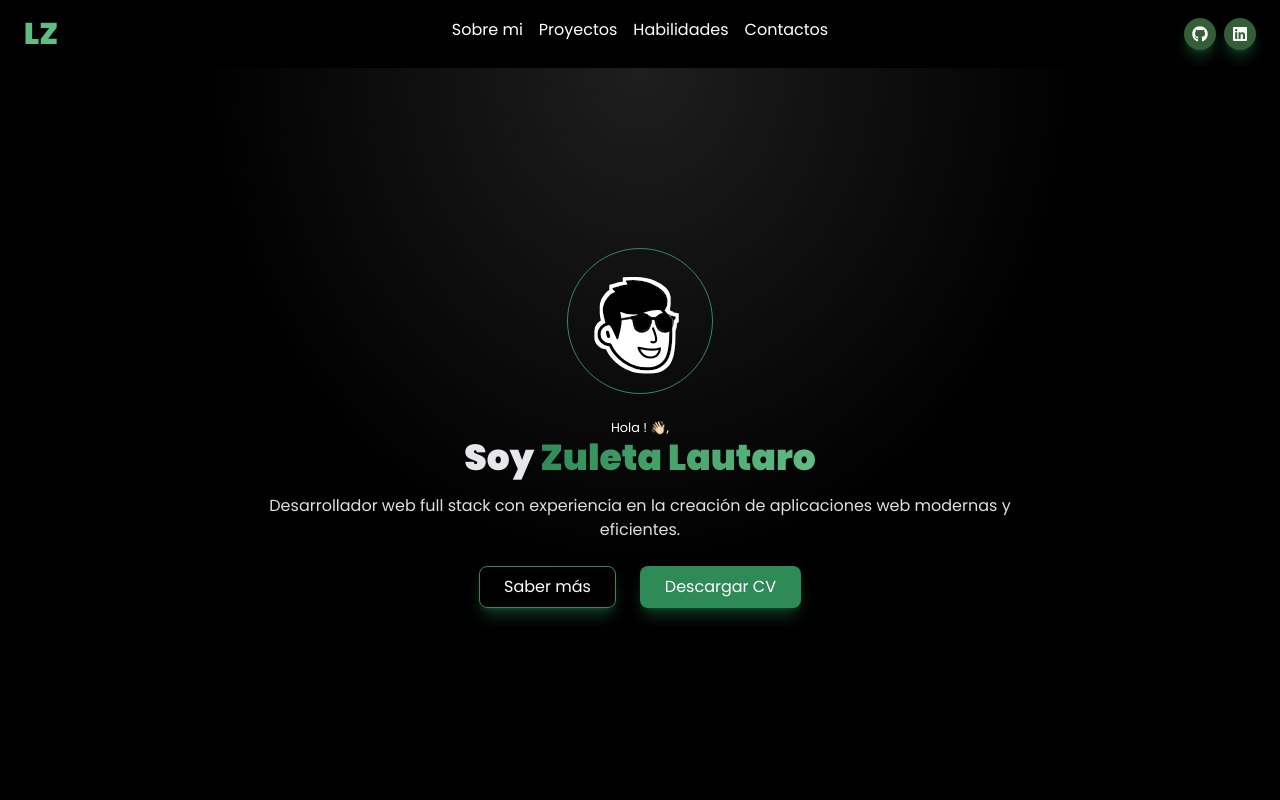
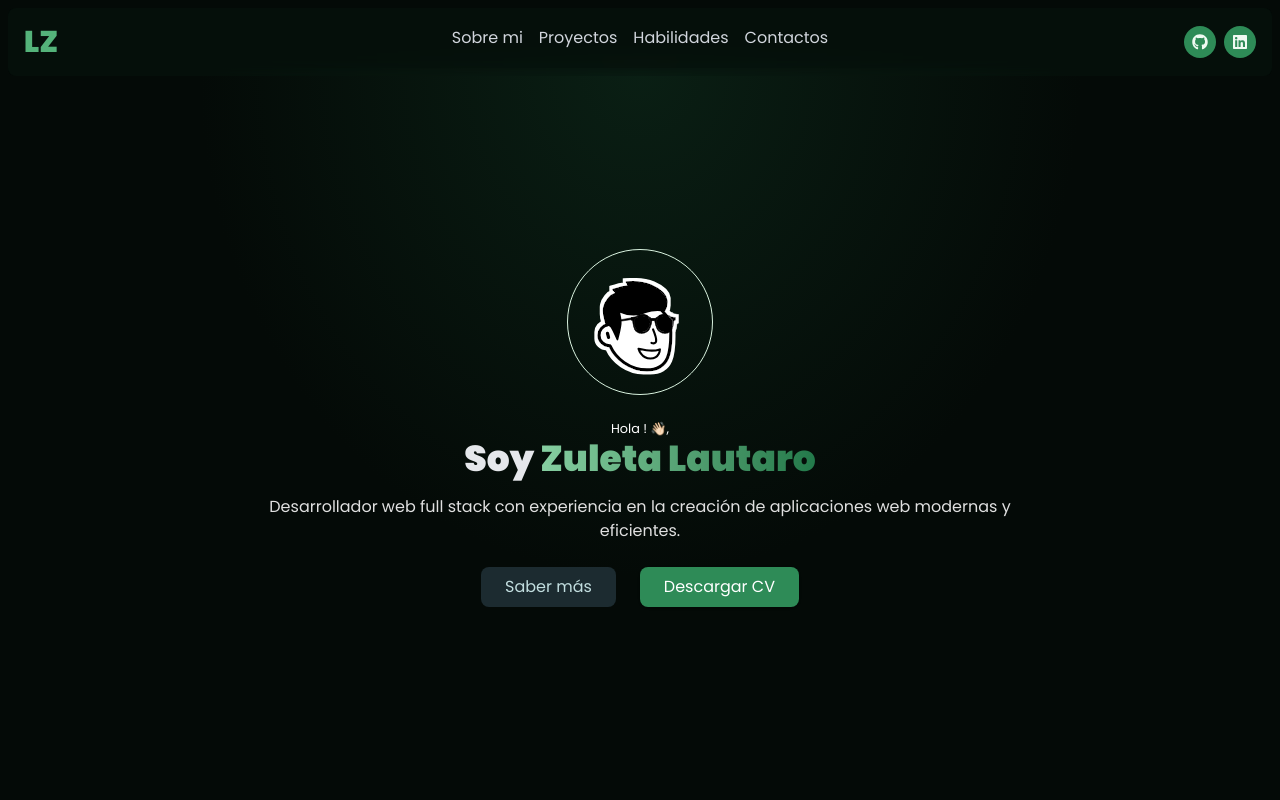
Before and after one commit to LautaroZ01/Portafolio, a React (Vite) app: page / in a window 1280 px wide. Shown: the top 800 px of the page. Built offline with nearby package versions, Linux system fonts and the light colour scheme.

Commit message:
change colors

```diff
--- a/index.html
+++ b/index.html
@@ -11,7 +11,7 @@
     <meta name="robots" content="index, follow" />
     <meta name="application-name" content="Portafolio | Zuleta Lautaro | Desarrollador Web" />
   </head>
-  <body class="bg-black text-text-100 overflow-x-hidden px-2">
+  <body class="bg-primary-950 text-text-100 overflow-x-hidden px-2">
     <div id="root">
 
     </div>
--- a/src/Components/Header.tsx
+++ b/src/Components/Header.tsx
@@ -16,8 +16,8 @@ export default function Header() {
             initial={{ translateY: "-100%" }}
             animate={{ translateY: "0%" }}
             transition={{ duration: 0.5 }}
-            className="bg-black/80 transition-all duration-pro p-4 rounded-b-lg flex md:flex-row justify-between items-center lg:backdrop-blur-md sticky top-0 z-30 container mx-auto">
-            <a href="#" className="text-3xl font-black hover:text-current text-primary-200 transition-colors duration-pro basis-36">
+            className="bg-primary-900/30 transition-all duration-pro p-4 rounded-lg flex md:flex-row justify-between items-center lg:backdrop-blur-md sticky top-2 z-30 container mx-auto">
+            <a href="#" className="text-3xl font-black hover:text-current text-primary-400 transition-colors duration-pro basis-36">
                 <span>LZ</span>
             </a>
 
@@ -36,7 +36,7 @@ export default function Header() {
                     {routes.map(route => (
                         <li key={route.name} className="lg:mb-2 md:mb-0">
                             <a href={route.path}
-                                className="hover:text-primary-200 transition-colors duration-pro"
+                                className="hover:text-accent-400 text-gray-300 transition-colors duration-pro"
                             >
                                 {route.name}
                             </a>
--- a/src/Pages/Index.tsx
+++ b/src/Pages/Index.tsx
@@ -3,7 +3,7 @@ import { motion } from "motion/react";
 export default function Index() {
   return (
     <main
-      className="min-h-full min-w-full flex flex-col items-center justify-center gap-6 bg-radial-[ellipse_at_top] from-bg-100 via-transparent to-black"
+      className="min-h-full min-w-full flex flex-col items-center justify-center gap-6 bg-radial-[ellipse_at_top] from-primary-900 via-transparent to-primary-950"
       id="home-section"
     >
       <motion.div
@@ -28,7 +28,7 @@ export default function Index() {
         <small className="block">Hola ! 👋🏻,</small>
         <h1 className="text-4xl font-black text-gray-200">
           Soy{" "}
-          <span className="bg-gradient-to-r from-primary-100 to-primary-200 bg-clip-text text-transparent">
+          <span className="bg-gradient-to-r from-primary-300 to-primary-600 bg-clip-text text-transparent">
             Zuleta Lautaro
           </span>
         </h1>
--- a/src/index.css
+++ b/src/index.css
@@ -8,16 +8,42 @@
 
 
 @theme {
-  --color-primary-100: #2E8B57;
+  /* --color-primary-100: #2E8B57;
   --color-primary-200: #61bc84;
-  --color-primary-300: #c6ffe6;
-  --color-accent-100: #8FBC8F;
-  --color-accent-200: #345e37;
+  --color-primary-300: #c6ffe6; */
+  /* --color-accent-100: #8FBC8F;
+  --color-accent-200: #345e37; */
   --color-text-100: #FFFFFF;
   --color-text-200: #e0e0e0;
   --color-bg-100: #1E1E1E;
   --color-bg-200: #2d2d2d;
   --color-bg-300: #454545;
+
+  --color-primary-50: #effaf2;
+  --color-primary-100: #d9f2df;
+  --color-primary-200: #b6e4c5;
+  --color-primary-300: #86cfa1;
+  --color-primary-400: #54b37a;
+  --color-primary-500: #2e8b57;
+  --color-primary-600: #22794a;
+  --color-primary-700: #1b613d;
+  --color-primary-800: #184d32;
+  --color-primary-900: #0a1f14;
+  --color-primary-950: #040a07;
+
+  --color-accent-50: #f2f8f9;
+  --color-accent-100: #deeeef;
+  --color-accent-200: #c2dedf;
+  --color-accent-300: #97c6c9;
+  --color-accent-400: #67a7ac;
+  --color-accent-500: #4a8a90;
+  --color-accent-600: #40727a;
+  --color-accent-700: #395f65;
+  --color-accent-800: #355055;
+  --color-accent-900: #2f444a;
+  --color-accent-950: #1c2b30;
+
+
 
   --transition-duration-pro: .25s
 }
@@ -26,24 +52,24 @@
 .input-data:-webkit-autofill:hover,
 .input-data:-webkit-autofill:focus,
 .input-data:-webkit-autofill:active {
-  -webkit-box-shadow: 0 0 0 1000px black inset !important;
-  -webkit-text-fill-color: white !important;
+  -webkit-box-shadow: 0 0 0 1000px black inset;
+  -webkit-text-fill-color: white;
 }
 
 .btn-rounded {
-  @apply p-2 flex items-center justify-center rounded-full bg-accent-200 hover:bg-transparent shadow-lg shadow-primary-100/40 hover:outline hover:outline-primary-100 transition-colors duration-pro;
+  @apply p-2 flex items-center justify-center rounded-full bg-primary-500 text-primary-50 hover:bg-primary-200 hover:text-primary-800 transition-colors duration-pro;
 }
 
-.btn-rounded-link{
-  @apply p-2 rounded-full text-text-200 hover:bg-primary-100 hover:text-text-100 hover:scale-125 hover:-rotate-12 transition-all duration-pro;
+.btn-rounded-link {
+  @apply p-2 rounded-full text-primary-700 hover:bg-primary-100 hover:text-text-100 hover:scale-125 hover:-rotate-12 transition-all duration-pro;
 }
 
 .btn-secundary {
-  @apply border shadow-lg border-primary-100 hover:border-transparent hover:bg-primary-100 transition-all duration-pro rounded-lg px-6 py-2 cursor-pointer shadow-primary-100/40;
+  @apply bg-accent-950 text-accent-200 hover:bg-accent-900 transition-colors duration-pro rounded-lg px-6 py-2 cursor-pointer;
 }
 
 .btn-primary {
-  @apply bg-primary-100 border shadow-lg shadow-primary-100/40 border-transparent rounded-lg hover:bg-transparent hover:border-primary-100 transition-all duration-pro px-6 py-2 cursor-pointer;
+  @apply bg-primary-500 shadow rounded-lg hover:bg-primary-200 hover:text-primary-800 hover:shadow-primary-200 transition-all duration-pro px-6 py-2 cursor-pointer;
 }
 
 .project-container {
@@ -51,10 +77,10 @@
 }
 
 .project-card {
-  @apply from-10% border border-bg-200/60 rounded-xl p-6 text-center hover:shadow-lg hover:shadow-primary-100/40 transition-all duration-pro;
+  @apply from-10% border border-primary-800 rounded-xl p-6 text-center hover:shadow-lg hover:shadow-primary-600 transition-all duration-pro;
 
-  h2{
-    @apply font-bold text-xl mb-6 text-primary-200;
+  h2 {
+    @apply font-bold text-xl mb-6 text-primary-500;
   }
 
   ul {
```
